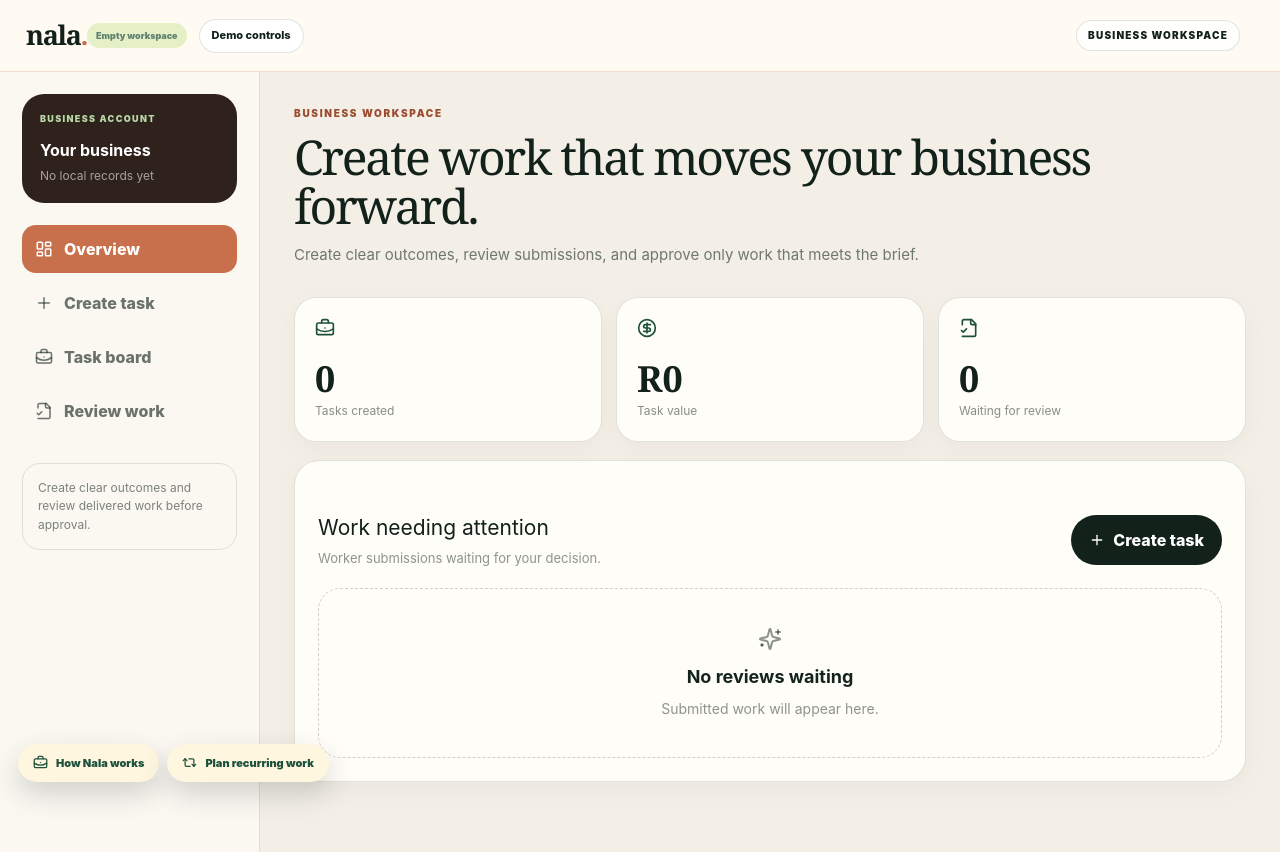
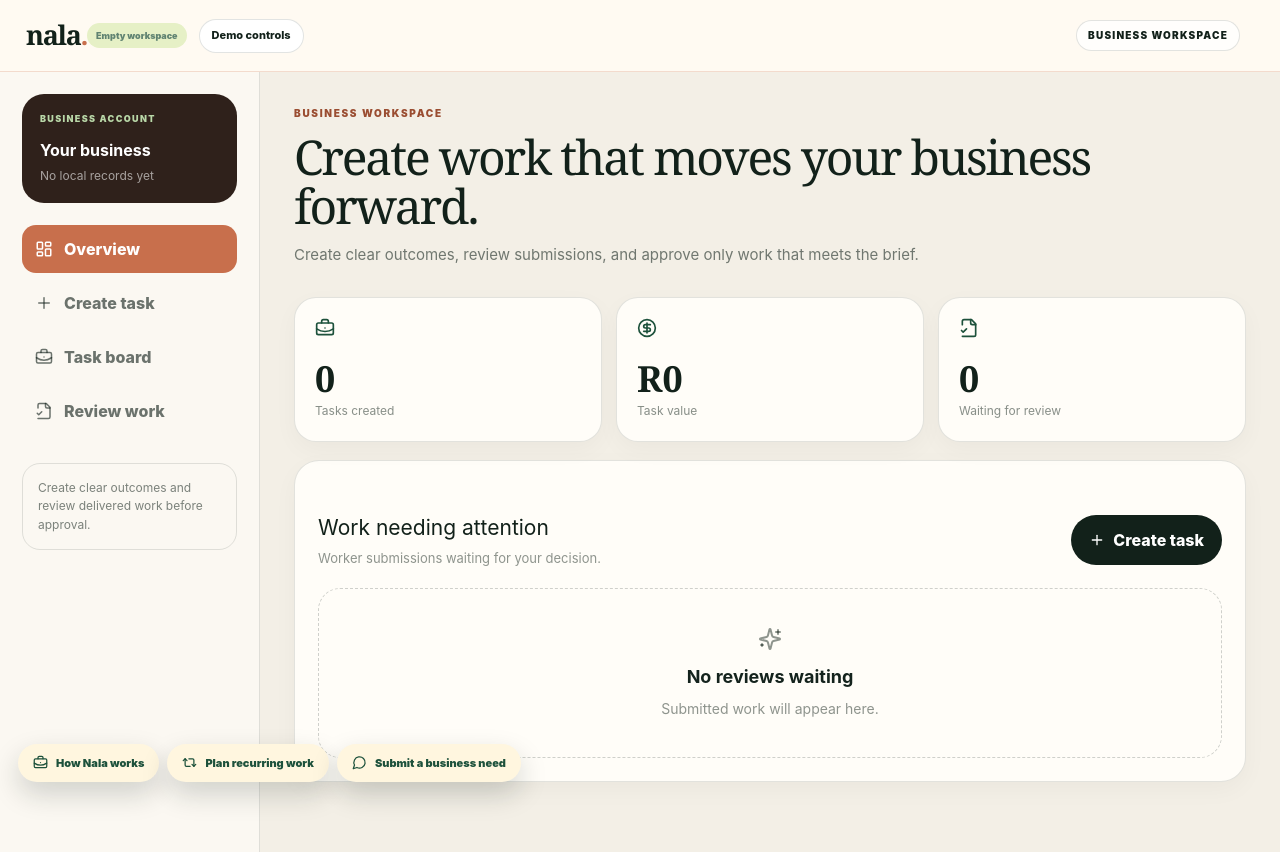
Before and after one commit to Buttercode-systems/Nala, a Next.js app: page /business in a window 1280 px wide. Built offline with nearby package versions, Linux system fonts and the light colour scheme.

Commit message:
Link business workspace to structured intake

```diff
--- a/src/app/business/page.tsx
+++ b/src/app/business/page.tsx
@@ -1,5 +1,5 @@
 import Link from "next/link";
-import {BriefcaseBusiness,Repeat2} from "lucide-react";
+import {BriefcaseBusiness,MessageCircle,Repeat2} from "lucide-react";
 import {WorkspaceEntry} from "@/components/workspace-entry";
 
 export default function BusinessPage(){return <>
@@ -7,5 +7,6 @@ export default function BusinessPage(){return <>
  <div className="fixed bottom-[72px] left-[18px] z-[55] flex flex-col gap-2 md:bottom-[18px] md:flex-row">
   <Link href="/business/how-nala-works" className="business-model-link !static"><BriefcaseBusiness size={15}/>How Nala works</Link>
   <Link href="/business/operations" className="business-model-link !static"><Repeat2 size={15}/>Plan recurring work</Link>
+  <Link href="/business/intake" className="business-model-link !static"><MessageCircle size={15}/>Submit a business need</Link>
  </div>
  </>}
```
